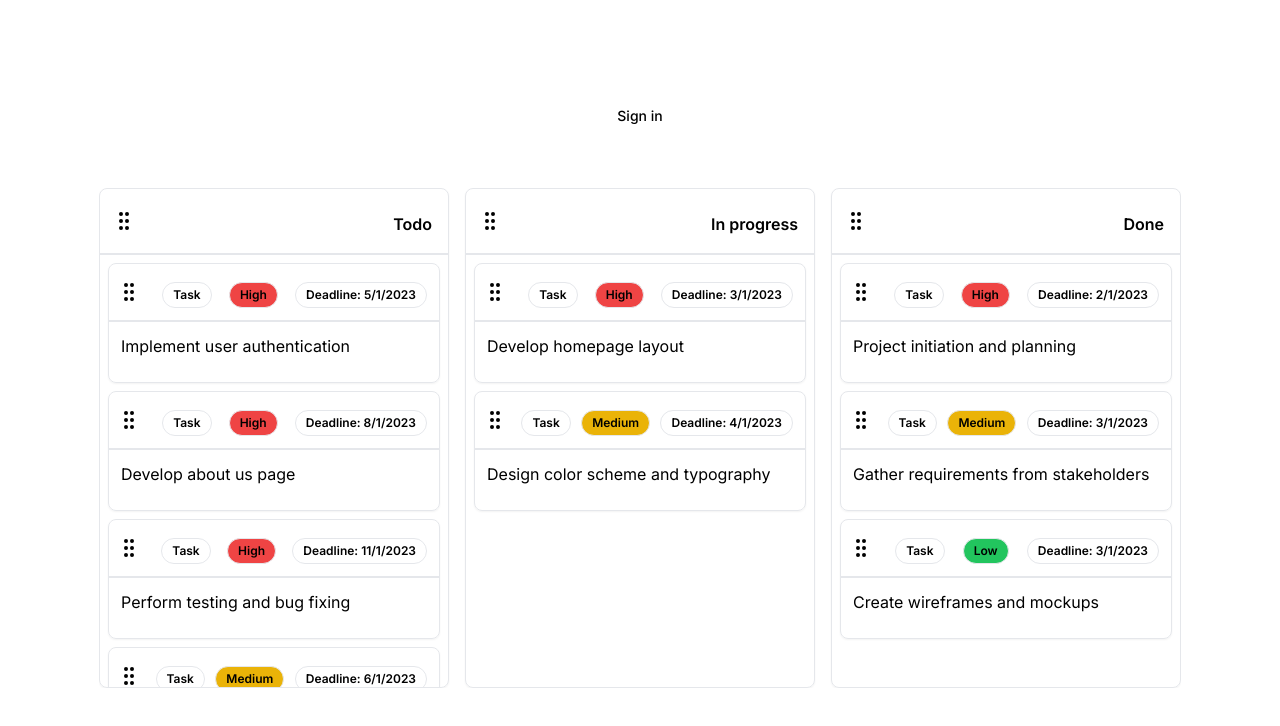
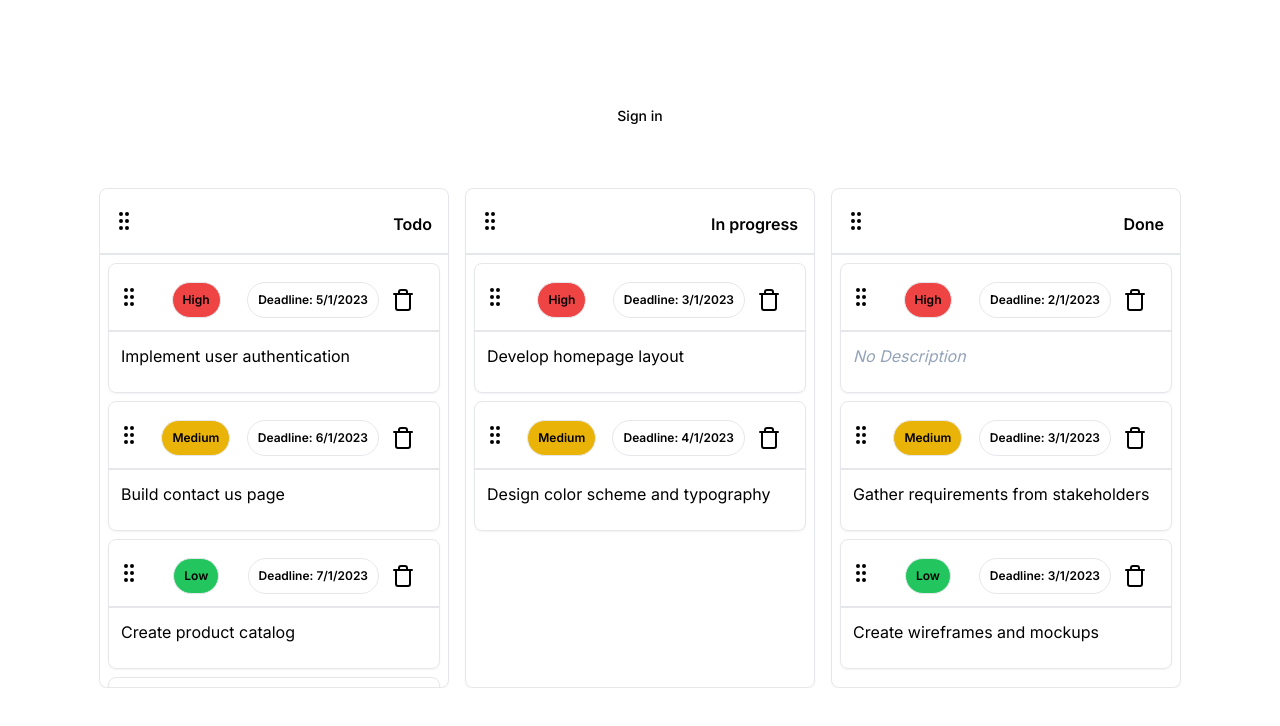
Before and after one commit to kiritocode1/trello-cloney, a Next.js app: page / in a window 1280 px wide. Shown: the top 726 px of the page. Built offline with nearby package versions, Linux system fonts and the light colour scheme.

Commit message:
Stable SORTING achieved

```diff
--- a/src/app/page.tsx
+++ b/src/app/page.tsx
@@ -9,6 +9,7 @@ export default function Home() {
       <SignIn />
       <Suspense fallback={<div>Loading...</div>}>
         <KanbanBoard />
+
       </Suspense>
 		</main>
   );
--- a/src/components/KanbanBoard.tsx
+++ b/src/components/KanbanBoard.tsx
@@ -1,5 +1,5 @@
 "use client";
-import { useEffect, useMemo, useRef, useState } from "react";
+import { MouseEventHandler, useEffect, useMemo, useRef, useState } from "react";
 import { createPortal } from "react-dom";
 
 import { BoardColumn, BoardContainer } from "./BoardColumn";
@@ -44,7 +44,7 @@ const initialTasks: Task[] = [
 	{
 		id: "task1",
 		columnId: "done",
-		description: "Project initiation and planning",
+
 		priority: 0,
 		deadline: new Date(2023, 1, 1),
 	},
@@ -66,7 +66,7 @@ const initialTasks: Task[] = [
 		id: "task4",
 		columnId: "in-progress",
 		description: "Develop homepage layout",
-		priority:0,
+		priority: 0,
 		deadline: new Date(2023, 2, 1),
 	},
 	{
@@ -116,25 +116,8 @@ const initialTasks: Task[] = [
 		columnId: "todo",
 		description: "Integrate payment gateway",
 		priority: 2,
-
-	},
-	{
-		id: "task12",
-		columnId: "todo",
-		description: "Perform testing and bug fixing",
-		priority: 0,
-		deadline: new Date(2023, 10, 1),
-	},
-	{
-		id: "task13",
-		columnId: "todo",
-		description: "Launch website and deploy to server",
-		priority: 1,
-		deadline: new Date(2023, 11, 1),
 	},
 ];
-
-
 
 function sortTasks(tasks: Task[]): Task[] {
 	const answer = tasks.sort((taskA, taskB) => {
@@ -154,14 +137,12 @@ function sortTasks(tasks: Task[]): Task[] {
 	return answer;
 }
 
-
-
 export function KanbanBoard() {
 	const [columns, setColumns] = useState<Column[]>(defaultCols);
 	const pickedUpTaskColumn = useRef<ColumnId | null>(null);
 	const columnsId = useMemo(() => columns.map((col) => col.id), [columns]);
 
-	const [tasks, setTasks] = useState<Task[]>(initialTasks);
+	const [tasks, setTasks] = useState<Task[]>([]);
 
 	const [activeColumn, setActiveColumn] = useState<Column | null>(null);
 
@@ -235,9 +216,11 @@ export function KanbanBoard() {
 			}
 			pickedUpTaskColumn.current = null;
 
-			setTasks((tasks) => tasks.sort((a, b) => {
-				return a.priority - b.priority;
-			}))
+			setTasks((tasks) =>
+				tasks.sort((a, b) => {
+					return a.priority - b.priority;
+				}),
+			);
 		},
 		onDragCancel({ active }) {
 			pickedUpTaskColumn.current = null;
@@ -250,7 +233,7 @@ export function KanbanBoard() {
 
 	useEffect(() => {
 		setIsLoading(false);
-
+		setTasks(initialTasks);
 	}, []);
 
 	return (
@@ -289,6 +272,9 @@ export function KanbanBoard() {
 							<TaskCard
 								task={activeTask}
 								isOverlay
+								deleteOnClick={(e) => {
+									console.log("deleteOnClick");
+								}}
 							/>
 						)}
 					</DragOverlay>,
--- a/src/components/TaskCard.tsx
+++ b/src/components/TaskCard.tsx
@@ -4,14 +4,15 @@ import { CSS } from "@dnd-kit/utilities";
 import { Card, CardContent, CardHeader } from "@/components/ui/card";
 import { Button } from "@/components/ui/button";
 import { cva } from "class-variance-authority";
-import { GripVertical } from "lucide-react";
+import { GripVertical, Trash } from "lucide-react";
 import { Badge } from "@/components/ui/badge";
 import { ColumnId } from "./KanbanBoard";
+import { MouseEventHandler } from "react";
 
 export interface Task {
 	id: UniqueIdentifier;
 	columnId: ColumnId;
-	description: string;
+	description?: string;
 	priority: 0 | 1 | 2; // high, medium, low  , so we can sort by priority . just like kernels :)
 	deadline? : Date ;
 
@@ -20,6 +21,7 @@ export interface Task {
 interface TaskCardProps {
 	task: Task;
 	isOverlay?: boolean;
+	deleteOnClick: MouseEventHandler<HTMLButtonElement>;
 }
 
 export type TaskType = "Task";
@@ -29,7 +31,7 @@ export interface TaskDragData {
 	task: Task;
 }
 
-export function TaskCard({ task, isOverlay }: TaskCardProps) {
+export function TaskCard({ task, isOverlay , deleteOnClick  }: TaskCardProps) {
 	const { setNodeRef, attributes, listeners, transform, transition, isDragging } = useSortable({
 		id: task.id,
 		data: {
@@ -73,12 +75,7 @@ export function TaskCard({ task, isOverlay }: TaskCardProps) {
 					<span className="sr-only">Move task</span>
 					<GripVertical />
 				</Button>
-				<Badge
-					variant={"outline"}
-					className="ml-auto font-semibold"
-				>
-					Task
-				</Badge>
+
 				<Badge
 					variant={"outline"}
 					className={`ml-auto font-semibold ${task.priority === 0 ? "bg-red-500" : task.priority === 1 ? "bg-yellow-500" : "bg-green-500"}`}
@@ -86,17 +83,25 @@ export function TaskCard({ task, isOverlay }: TaskCardProps) {
 					{task.priority === 0 ? "High" : task.priority === 1 ? "Medium" : "Low"}
 				</Badge>
 
-{task.deadline&&			<Badge
-					variant={"outline"}
-					className="ml-auto font-semibold"
+				{task.deadline && (
+					<Badge
+						variant={"outline"}
+						className="ml-auto font-semibold"
+					>
+						Deadline: {task.deadline?.toLocaleDateString()}
+					</Badge>
+				)}
+
+				<Button
+					onClick={deleteOnClick}
+					variant={"ghost"}
+					size={"sm"}
+					className=""
 				>
-					Deadline: {task.deadline?.toLocaleDateString()}
-				</Badge>}
+					<Trash  className="font-xs"/>
+				</Button>
 			</CardHeader>
-			<CardContent className="px-3 pt-3 pb-6 text-left whitespace-pre-wrap">
-				{task.description}
-
-			</CardContent>
+			<CardContent className="px-3 pt-3 pb-6 text-left whitespace-pre-wrap">{task.description ?? <i className="text-slate-400">No Description</i>}</CardContent>
 		</Card>
 	);
 }
```
